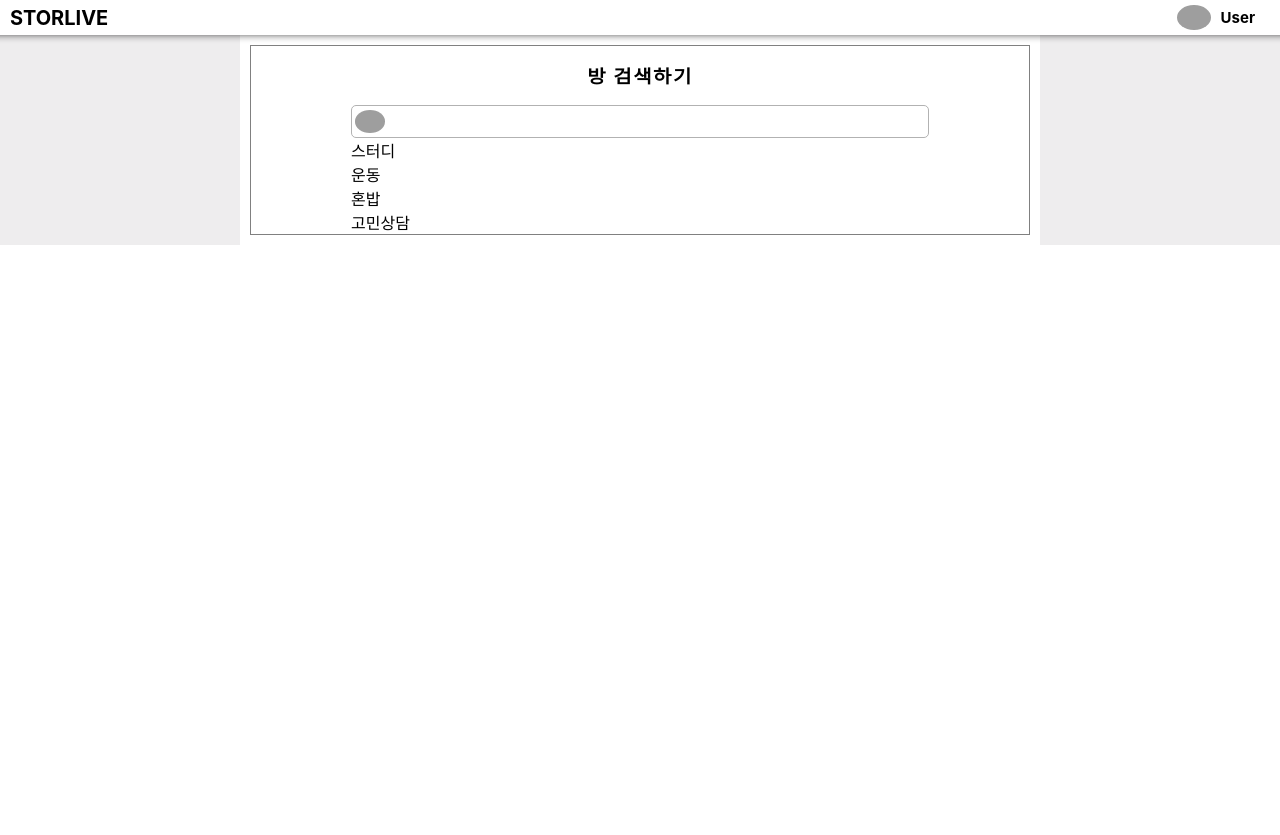
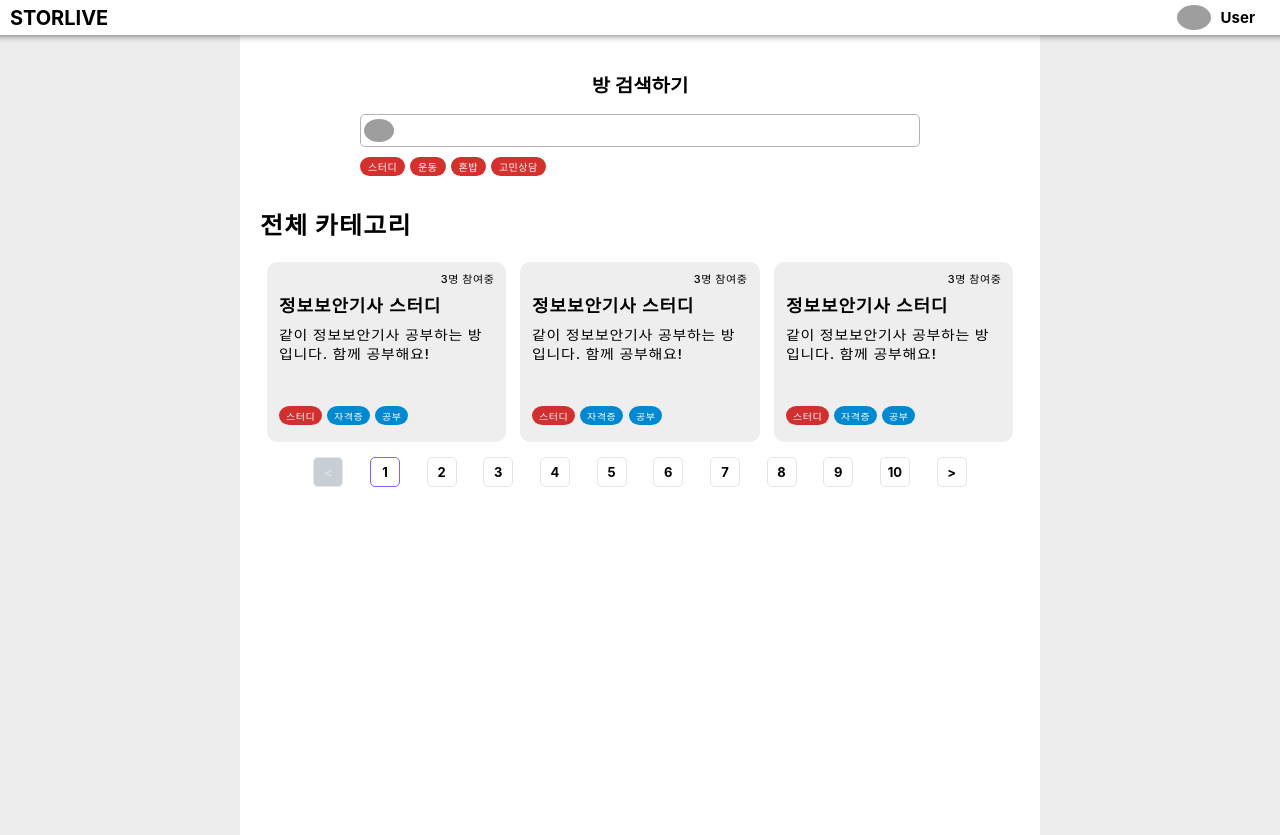
Before and after one commit to kangdaelyeol/stolivefront, a React (Create React App) app: page / in a window 1280 px wide. Shown: the top 835 px of the page. Before the commit the page ends 800 px from the top, so only its background shows below. Built offline with nearby package versions, Linux system fonts and the light colour scheme; grey boxes are pictures that could not be loaded.

Commit message:
add rooms, navbar

```diff
--- a/package.json
+++ b/package.json
@@ -10,6 +10,7 @@
     "react-dom": "^18.2.0",
     "react-router-dom": "^6.18.0",
     "react-scripts": "^3.0.1",
+    "styled-components": "^6.1.0",
     "web-vitals": "^2.1.4"
   },
   "scripts": {
--- a/src/components/Home.jsx
+++ b/src/components/Home.jsx
@@ -1,43 +1,190 @@
-import React from 'react'
+import React, { useState } from 'react'
 import Styles from './home.module.css'
 
-const searchIconURL = "https://lh3.googleusercontent.com/a/ACg8ocI-3LrdNOhDIFId5_WXJHabTsFijFLobWNYrYEwLucb=s83-c-mo"
+const searchIconURL =
+    'https://lh3.googleusercontent.com/a/ACg8ocI-3LrdNOhDIFId5_WXJHabTsFijFLobWNYrYEwLucb=s83-c-mo'
+const tagList = ['스터디', '운동', '혼밥', '고민상담']
+const roomData = [
+    {
+        title: '정보보안기사 스터디',
+        description: '같이 정보보안기사 공부하는 방입니다.\n함께 공부해요!',
+        people: 3,
+        mainCategory: '스터디',
+        subCategory: ['자격증', '공부'],
+    },
+    {
+        title: '정보보안기사 스터디',
+        description: '같이 정보보안기사 공부하는 방입니다.\n함께 공부해요!',
+        people: 3,
+        mainCategory: '스터디',
+        subCategory: ['자격증', '공부'],
+    },
+    {
+        title: '정보보안기사 스터디',
+        description: '같이 정보보안기사 공부하는 방입니다.\n함께 공부해요!',
+        people: 3,
+        mainCategory: '스터디',
+        subCategory: ['자격증', '공부'],
+    },
+]
 
-export default function Home() {
-    const tagList = ['스터디', '운동', '혼밥', '고민상담']
-    return (
-        <div className={Styles.container}>
-            <div className={Styles.background}>
-                <div className={Styles.main__padding}>
-                    <div className={Styles.main}>
+const SearchSection = () => (
     <div className={Styles.search}>
-                            <div className={Styles.search__title}>
-                                방 검색하기
-                            </div>
+        <div className={Styles.search__title}>방 검색하기</div>
         <div className={Styles.search__bar}>
             <img
                 src={searchIconURL}
                 alt="ghffltlt"
                 className={Styles.bar__icon}
             />
-                                <input
-                                    type="text"
-                                    className={Styles.bar__input}
-                                />
+            <input type="text" className={Styles.bar__input} />
         </div>
         <div className={Styles.search__tags}>
             {tagList.map((tag) => {
                 return (
-                                        <div
-                                            className={Styles.search__tag}
-                                            key={tag}
-                                        >
+                    <div className={Styles.search__tag} key={tag}>
                         {tag}
                     </div>
                 )
             })}
         </div>
     </div>
+)
+
+const RoomSection = () => {
+    const MAX_PAGE = 10 // pageIndex - 철수 장기
+    const pages = []
+    for (let i = 0; i < MAX_PAGE; i++) pages.push(i + 1)
+
+    const [pageIndex, setPageIndex] = useState(1)
+    const Rooms = ({
+        title,
+        description,
+        people,
+        mainCategory,
+        subCategory,
+    }) => {
+        const CategoryBox = ({ value, main }) => {
+            return (
+                <div
+                    className={Styles.category__box}
+                    style={{
+                        backgroundColor: main ? '#d23030' : '#0088d1',
+                    }}
+                >
+                    {value}
+                </div>
+            )
+        }
+        return (
+            <div className={Styles.room__box}>
+                <div className={Styles.box__top}>
+                    <div className={Styles.box__top__people}>
+                        {people}명 참여중
+                    </div>
+                </div>
+                <div className={Styles.box__middle}>
+                    <div className={Styles.box__middle__title}>{title}</div>
+                    <div className={Styles.box__middle__description}>
+                        {description}
+                    </div>
+                </div>
+                <div className={Styles.box__bottom}>
+                    <div className={Styles.box__bottom__category}>
+                        <CategoryBox main value={mainCategory} />
+                        {subCategory.map((c, i) => (
+                            <CategoryBox value={c} key={i} />
+                        ))}
+                    </div>
+                </div>
+            </div>
+        )
+    }
+
+    const PageBtn = ({ value, pageIndex, setPageIndex }) => {
+        const isFocus = value === pageIndex ? true : false
+        const onPageBtnClick = (e) => {
+            if (isFocus) return
+            setPageIndex(value)
+        }
+        return (
+            <div
+                value={value}
+                onClick={onPageBtnClick}
+                className={`${Styles.pagebar__button}`}
+                key={value}
+                style={{ border: isFocus ? '#885ffe 1px solid' : '' }}
+            >
+                <span> {value}</span>
+            </div>
+        )
+    }
+
+    // onArrowBtnClick
+    const onArrowBtnClick = (e) => {
+        const direction = e.currentTarget.dataset.direction
+
+        switch (direction) {
+            case 'left':
+                if (pageIndex > 1) setPageIndex((v) => v - 1)
+                break
+            case 'right':
+                if (pageIndex < MAX_PAGE) setPageIndex((v) => v + 1)
+                break
+            default:
+                console.log('홀리싯')
+        }
+    }
+
+    return (
+        <div className={Styles.room__container}>
+            <div className={Styles.room__title}>전체 카테고리</div>
+            <div className={Styles.rooms}>
+                {roomData.map((r, i) => (
+                    <Rooms {...r} key={i} />
+                ))}
+            </div>
+            <div className={Styles.room__pagebar}>
+                <div
+                    className={`${Styles.pagebar__button} ${Styles.arrowbtn} ${
+                        pageIndex === 1 ? Styles.arrowbtn__inactive : ''
+                    }`}
+                    data-direction="left"
+                    onClick={onArrowBtnClick}
+                >
+                    &lt;
+                </div>
+                {/* 홀리싯 어떵하지 - 철수 장기 바로 Array 이식 해버리기*/}
+                {pages.map((ind) => (
+                    <PageBtn
+                        value={ind}
+                        key={ind}
+                        pageIndex={pageIndex}
+                        setPageIndex={setPageIndex}
+                    />
+                ))}
+                <div
+                    className={`${Styles.pagebar__button} ${
+                        pageIndex === MAX_PAGE ? Styles.arrowbtn__inactive : ''
+                    }`}
+                    data-direction="right"
+                    onClick={onArrowBtnClick}
+                >
+                    &gt;
+                </div>
+            </div>
+        </div>
+    )
+}
+
+export default function Home() {
+    return (
+        <div className={Styles.container}>
+            <div className={Styles.background}>
+                <div className={Styles.main__padding}>
+                    <div className={Styles.main}>
+                        <SearchSection />
+                        <RoomSection />
                     </div>
                 </div>
             </div>
--- a/src/components/home.module.css
+++ b/src/components/home.module.css
@@ -1,16 +1,23 @@
+/* Home */
+.container {
+  height: 100vh;
+}
 .background{
+  height: 100%;
   background-color:#eeedee;
   display: flex;
   justify-content: center;
 }
 
 .main__padding{
-  padding: 10px;
+  padding: 20px;
   background-color: white;
   width: 800px;
 }
+
+/* Search */
+
 .search {
-  border:1px solid gray;
   display: flex;
   flex-direction: column;
   padding: 0 100px;
@@ -20,7 +27,6 @@
   text-align: center;
   font-weight: bold;
   font-size:20px;
-  letter-spacing: 1.5px;
   transform: scaleY(0.9);
 }
 
@@ -44,3 +50,129 @@
   flex-grow: 1;
   font-size: 20px;
 }
+
+.search__tags {
+  padding: 10px 0;
+  display: flex;
+}
+
+.search__tag {
+  color:white;
+  background-color: #d3302e;
+  border-radius: 100px;
+  padding: 2px 8px;
+  font-size: 10px;
+  margin-right: 5px;
+  letter-spacing: 0.05em;
+}
+
+/* Room__전체 카테고리 */
+.room__container {
+  padding: 10px 0;
+}
+
+.room__title {
+  padding: 10px 0;
+  font-size: 25px;
+  font-weight: 900;
+  letter-spacing: 0.05em;
+  transform: scaleY(0.95);
+}
+
+.rooms {
+  display: flex;
+  justify-content: space-between;
+  padding: 10px 0;
+}
+
+.room__box {
+  padding: 8px 12px;
+  display: flex;
+  flex-direction: column;
+  background-color: #eeeeee;
+  border-radius: 10px;
+  margin: 0 7px;
+  cursor: pointer;
+  height: 180px;
+}
+
+.box__top {
+  display: flex;
+  justify-content: flex-end;
+  font-size: 11px;
+  font-weight: 500;
+  letter-spacing: 0.05em;
+  transform: scaleY(0.95);
+  margin-bottom: 5px;
+}
+
+.box__middle {
+  display: flex;
+  flex-direction: column;
+  flex-grow: 1;
+}
+
+.box__middle__title {
+  font-size: 18px;
+  font-weight: bolder;
+  letter-spacing: 0.05em;
+  transform: scaleY(0.95);
+  margin-bottom: 6px;
+}
+
+.box__middle__description {
+  font-size: 15px;
+  font-weight: 500;
+  letter-spacing: 0.05em;
+  transform: scaleY(0.9);
+}
+
+.box__bottom{
+  display: flex;
+  margin-bottom: 8px;
+}
+
+.box__bottom__category{
+  display: flex;
+}
+
+.category__box {
+  border-radius: 100px;
+  font-size: 10px;
+  padding: 3px 7px;
+  color: white;
+  margin-right: 5px;
+  transform: scaleY(0.9);
+  letter-spacing: 0.05em;
+}
+
+.room__pagebar {
+  display: flex;
+  justify-content: space-around;
+  padding: 5px 40px;
+}
+
+.pagebar__button {
+  display: flex;
+  justify-content: center;
+  align-items: center;
+  border:1px solid #e2e6ea;
+  border-radius: 5px;
+  font-size: 13px;
+  font-weight: bold;
+  width: 30px;
+  height: 30px;
+  cursor: pointer;
+}
+
+.arrowbtn {
+  color: #dde1e5;
+}
+
+.arrowbtn__inactive {
+  background-color: #c7ced5;
+}
+
+.pagebar__button span {
+  pointer-events: none;
+}
```
Also changed, not shown: 1 other file (tests, documents, lock files or other folders). Lines whose indentation alone changed are shown as unchanged.
